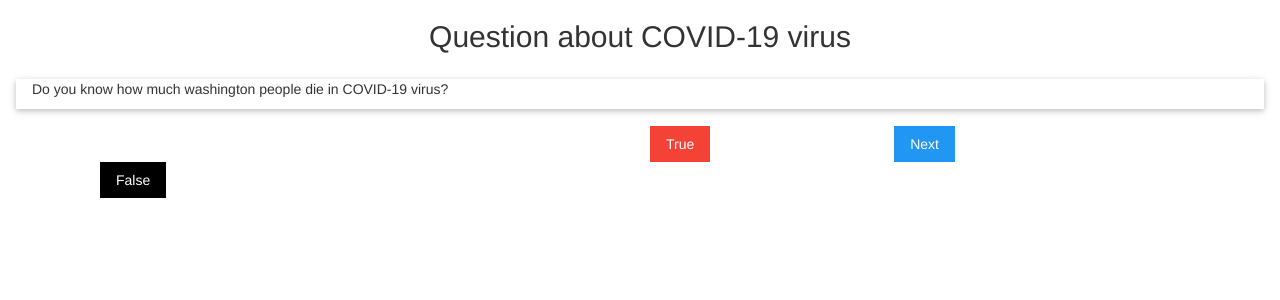
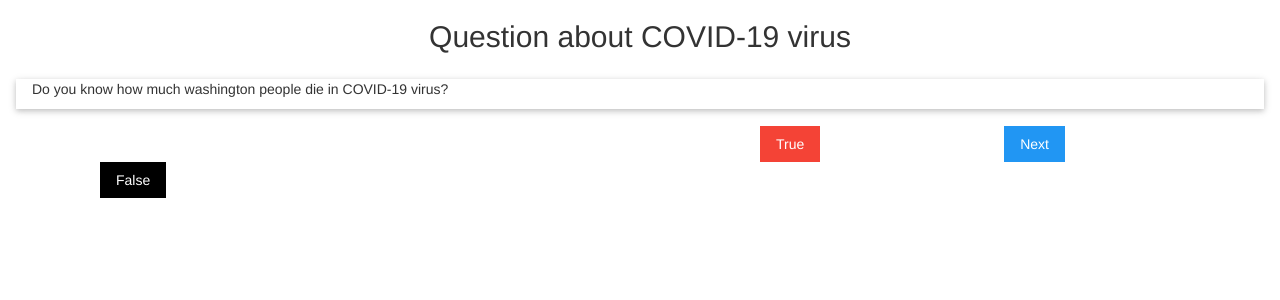
Before and after one commit to da-cheng293/hacktech, a Flask app: page / in a window 1280 px wide. Shown: the part 52-352 px from the top of the page. Run offline with Flask 2, Linux system fonts and the light colour scheme; some libraries are stand-ins or nearby versions.

Commit message:
search and upload_message_navbarmessage size true fals position commit

```diff
--- a/templates/slide.html
+++ b/templates/slide.html
@@ -11,7 +11,7 @@
 <style>
 div1 {
 
-  margin: 25px 80px 150px 650px;
+  margin: 25px 80px 150px 760px;
 
 }
 
```
